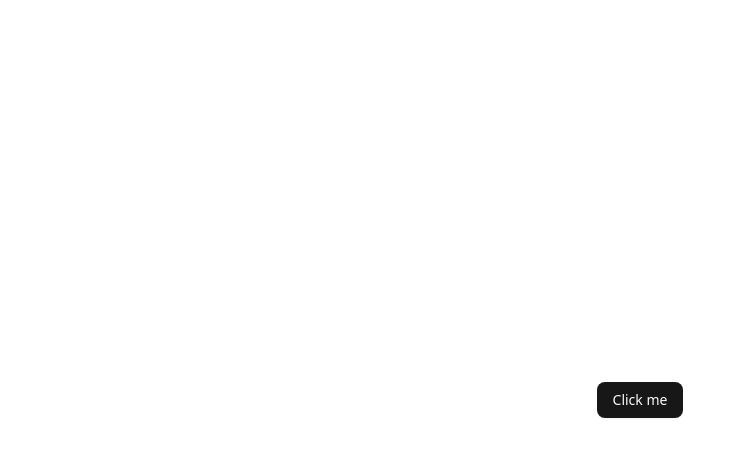
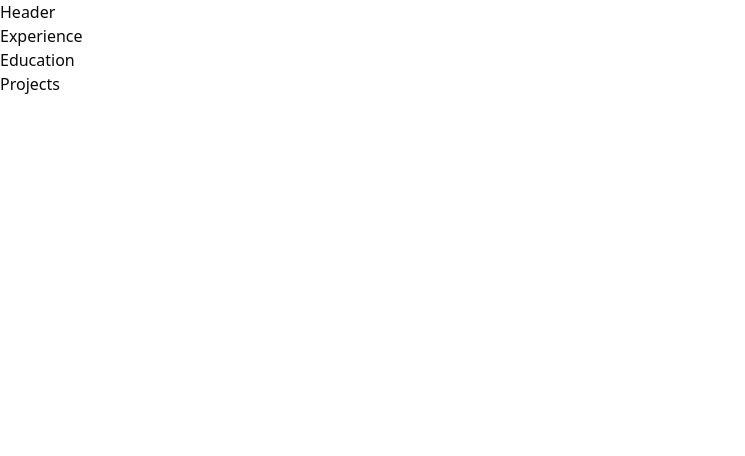
Before and after one commit to luke-mao/my-resume, a React (Vite) app: page / in a window 1280 px wide. Shown: the top 456 px of the page, without its empty margins (0-745 px from the left). Built offline with nearby package versions, Linux system fonts and the light colour scheme.

Commit message:
feat: add components

```diff
--- a/src/App.jsx
+++ b/src/App.jsx
@@ -1,11 +1,8 @@
-import { Button } from "@/components/ui/button"
+import React from 'react'
+import Resume from '@/pages/Resume';
 
-function App() {
+export default function App() {
   return (
-    <div className="flex flex-col items-center justify-center min-h-svh">
-      <Button>Click me</Button>
-    </div>
+    <Resume />
   )
 }
-
-export default App
--- /dev/null
+++ b/src/components/Education.jsx
@@ -0,0 +1,7 @@
+import React from 'react'
+
+export default function Education() {
+  return (
+    <div>Education</div>
+  )
+}
--- /dev/null
+++ b/src/components/Experience.jsx
@@ -0,0 +1,7 @@
+import React from 'react'
+
+export default function Experience() {
+  return (
+    <div>Experience</div>
+  )
+}
--- /dev/null
+++ b/src/components/Header.jsx
@@ -0,0 +1,7 @@
+import React from 'react'
+
+export default function Header() {
+  return (
+    <div>Header</div>
+  )
+}
--- /dev/null
+++ b/src/components/Projects.jsx
@@ -0,0 +1,7 @@
+import React from 'react'
+
+export default function Projects() {
+  return (
+    <div>Projects</div>
+  )
+}
--- /dev/null
+++ b/src/pages/Resume.jsx
@@ -0,0 +1,16 @@
+import React from 'react'
+import Header from '@/components/Header';
+import Experience from '@/components/Experience';
+import Education from '@/components/Education';
+import Projects from '@/components/Projects';
+
+export default function Resume() {
+  return (
+    <>
+      <Header />
+      <Experience />
+      <Education />
+      <Projects />
+    </>
+  )
+}
```
